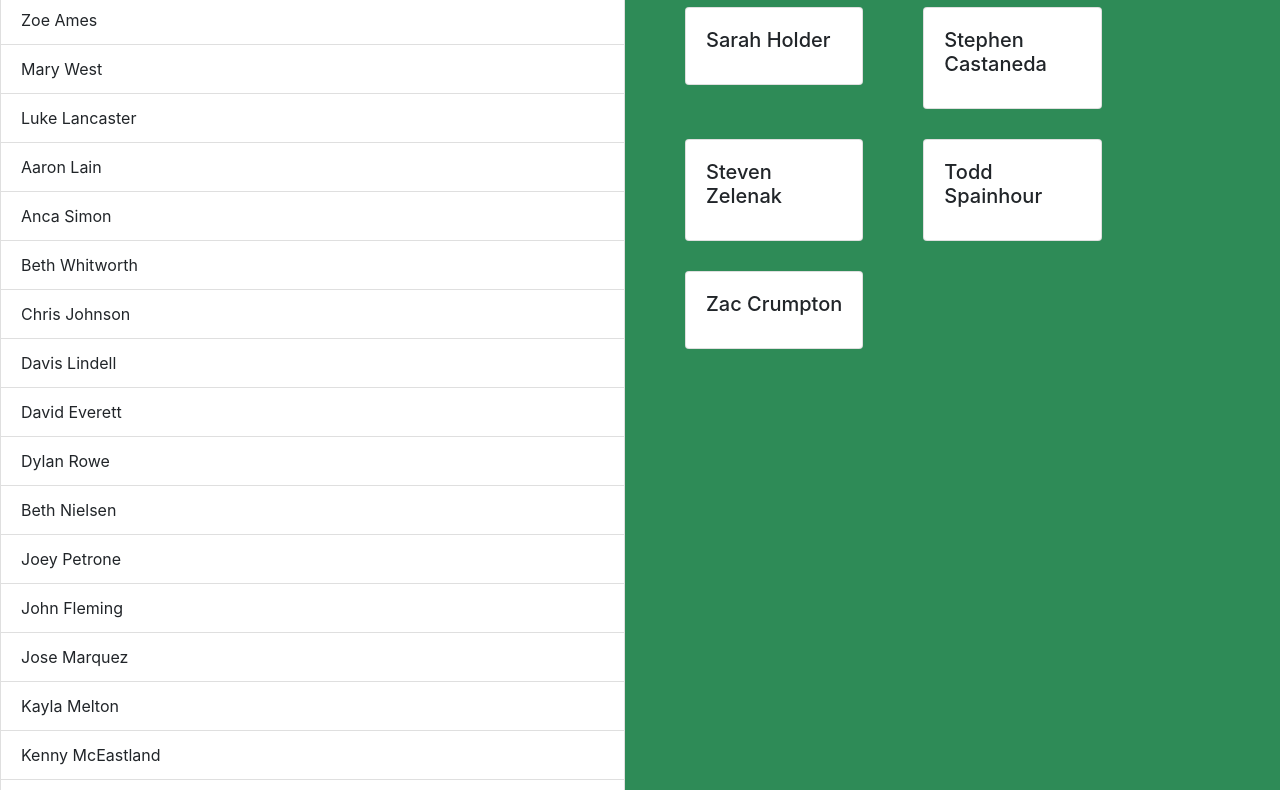
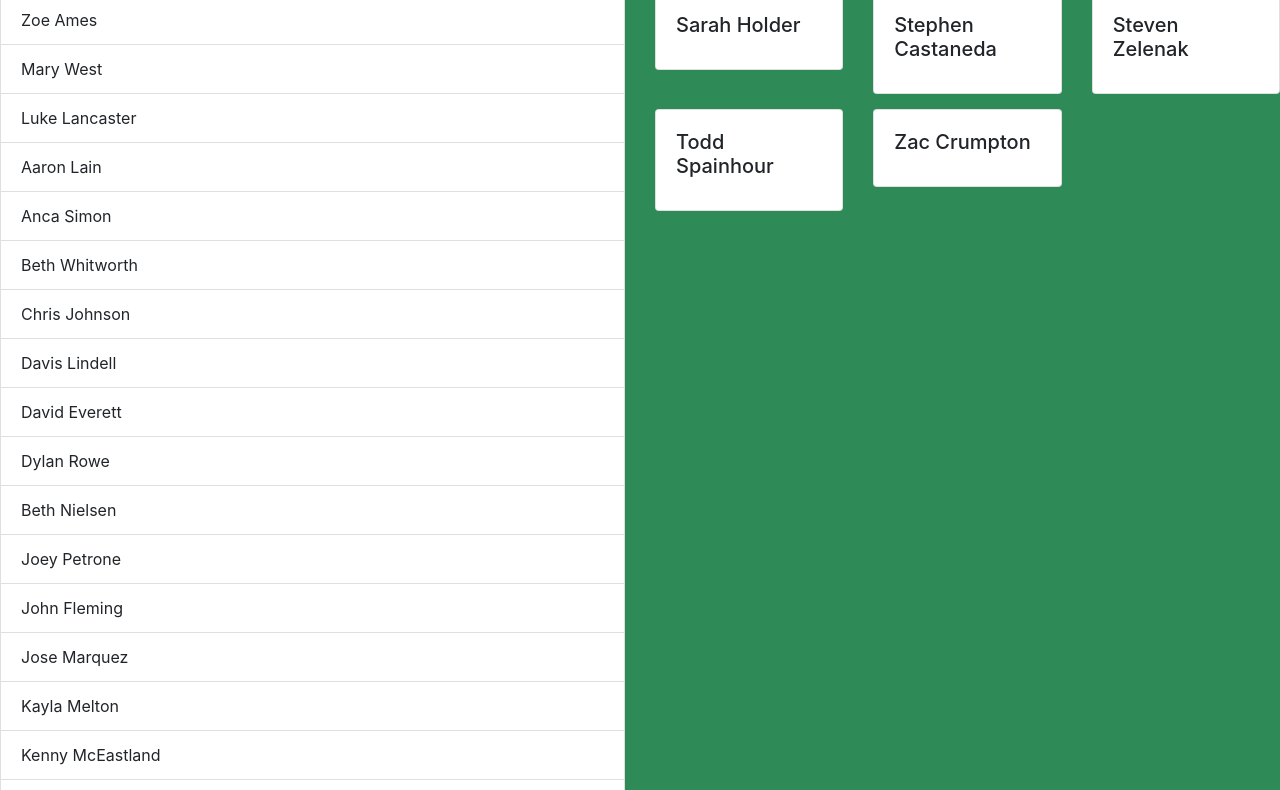
Before and after one commit to ancasimon/shark-tank, a plain HTML site: page index.html in a window 1280 px wide. Shown: the part 110-900 px from the top of the page. Drawn offline with nearby package versions, Linux system fonts and the light colour scheme.

Commit message:
fixed card spacing

```diff
--- a/javascripts/components/graveyard.js
+++ b/javascripts/components/graveyard.js
@@ -4,7 +4,7 @@ import personData from '../helpers/data/personData.js';
 const buildGraveyard = () => {
     const persons = personData.getDeadPersons();
     let domString = `<h2 class="col-12 text-center">Graveyard</h2>`;
-    domString += '<div class="d-flex flex-wrap">';
+    domString += '<div class="row d-flex flex-wrap">';
     persons.forEach((person) => {
         domString += '<div class="col-4 person-card">';
         domString += '<div class="card">';
@@ -13,7 +13,7 @@ const buildGraveyard = () => {
         domString += '</div>';
         domString += '</div>';
         domString += '</div>';
-    })
+    });
     domString += '</div>';
 
     utils.printToDom('graveyard', domString);
--- a/styles/main.css
+++ b/styles/main.css
@@ -3,5 +3,5 @@ body {
 }
 
 .person-card {
-    margin: 15px;
+    margin-bottom: 15px;
 }
```
